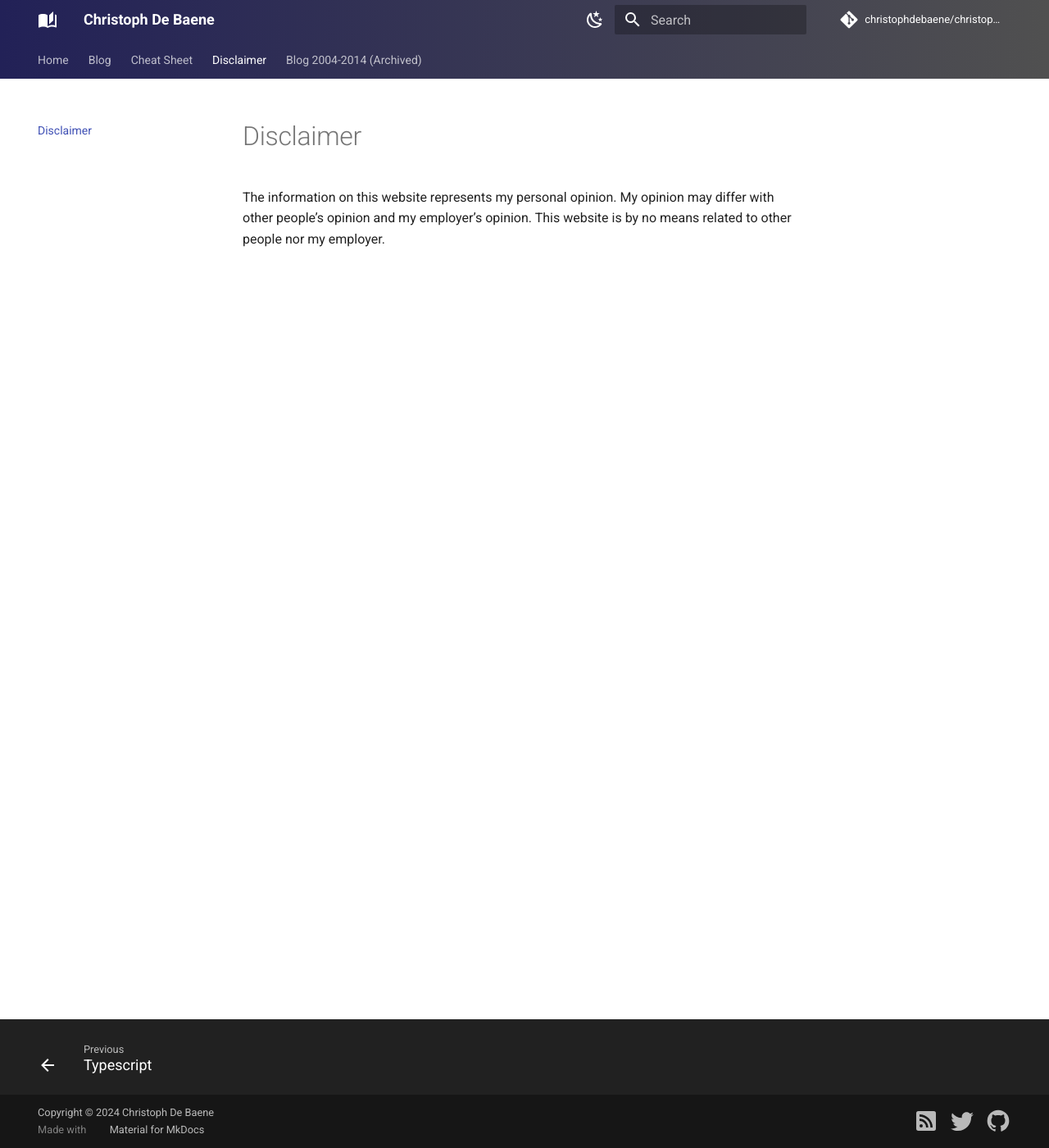
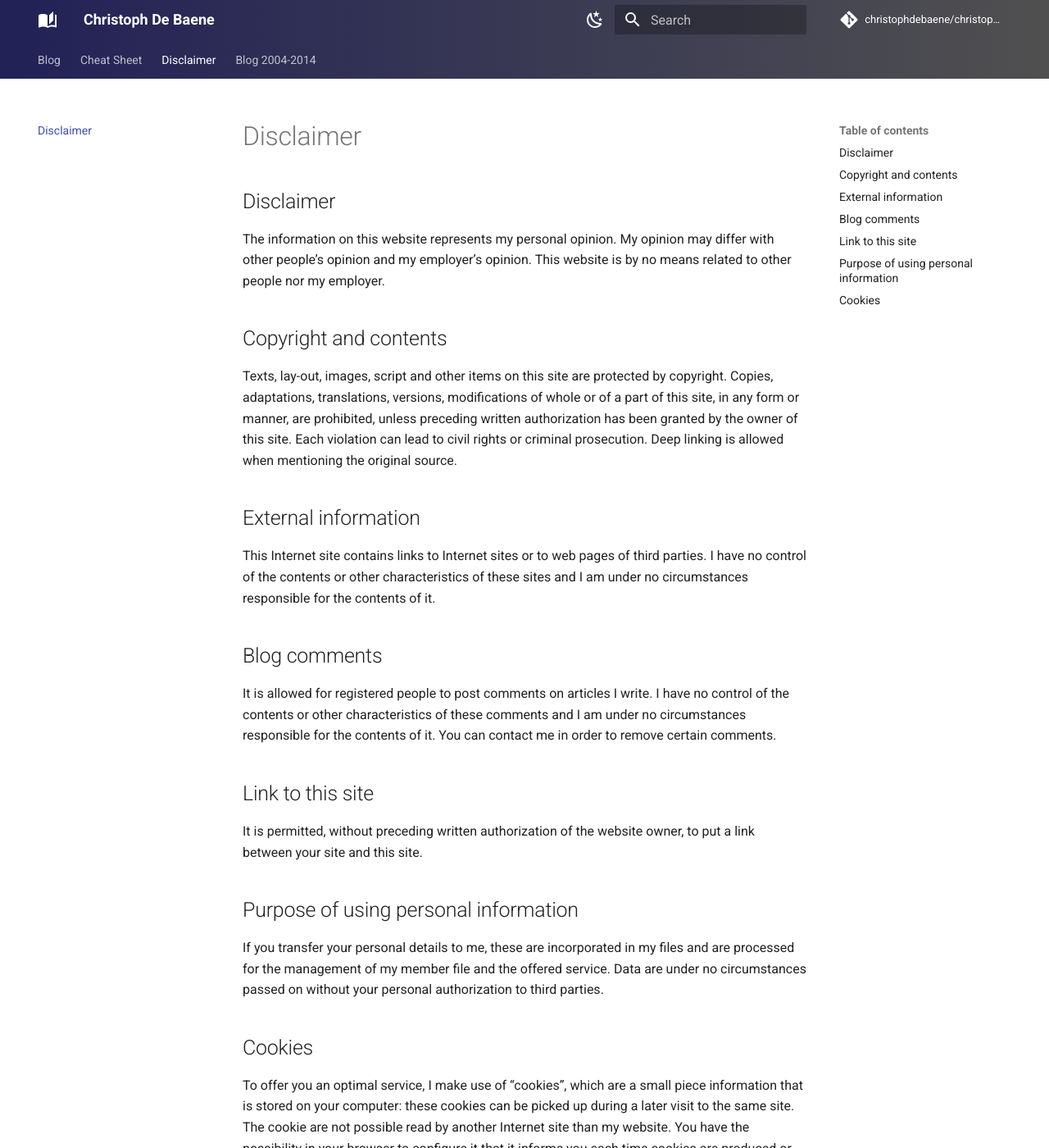
Before and after one commit to christophdebaene/christophdebaene.github.io, an MkDocs documentation site: the page built from docs/disclaimer.md, in a window 1280 px wide and 1400 px high. Shown: the whole window at 82% size. Built offline with MkDocs 1.6.1 and Material for MkDocs 9.7.7, drawn with Linux system fonts in a browser that asks for light colours; comment, search, counter and statistics services are not loaded; some of the changed text lies outside the part shown.

Commit message:
First blog post and refinements

```diff
--- a/docs/assets/css/extra.css
+++ b/docs/assets/css/extra.css
@@ -9,7 +9,12 @@
     max-height: 1.6rem;
 }
 
-.iconlink {
+.center {
+    display: block;
+    margin: 0 auto;
+}
+
+.icon-link {
     position: relative;
     top: 2px;
     margin-right: 6px;
--- a/docs/assets/js/extra.js
+++ b/docs/assets/js/extra.js
@@ -12,14 +12,14 @@ function iconlink()
     for (const link of links) {
 
         const href = link.getAttribute("href");
-        if (href && href.startsWith("http") && link.hostname !== location.hostname && !excludes.includes(href))
+        if (href && href.startsWith("https") && link.hostname !== location.hostname && !excludes.includes(href))
         {
             link.target = "_blank";
             link.rel = "noopener";
 
             const img = document.createElement("img");
             img.src = "https://www.google.com/s2/favicons?domain=" + href;
-            img.className = "iconlink";
+            img.className = "icon-link";
             img.width = 16;
             img.height = 16;
 
--- a/docs/disclaimer.md
+++ b/docs/disclaimer.md
@@ -1,3 +1,22 @@
-# Disclaimer
+## Disclaimer
+The information on this website represents my personal opinion. My opinion may differ with other people’s opinion and my employer’s opinion. This website is by no means related to other people nor my employer.
 
-The information on this website represents my personal opinion. My opinion may differ with other people’s opinion and my employer’s opinion. This website is by no means related to other people nor my employer.
+## Copyright and contents
+Texts, lay-out, images, script and other items on this site are protected by copyright. Copies, adaptations, translations, versions, modifications of whole or of a part of this site, in any form or manner, are prohibited, unless preceding written authorization has been granted by the owner of this site. Each violation can lead to civil rights or criminal prosecution. Deep linking is allowed when mentioning the original source.
+
+## External information
+This Internet site contains links to Internet sites or to web pages of third parties. I have no control of the contents or other characteristics of these sites and I am under no circumstances responsible for the contents of it.
+
+## Blog comments
+It is allowed for registered people to post comments on articles I write. I have no control of the contents or other characteristics of these comments and I am under no circumstances responsible for the contents of it. You can contact me in order to remove certain comments.
+
+## Link to this site
+It is permitted, without preceding written authorization of the website owner, to put a link between your site and this site.
+
+## Purpose of using personal information
+
+If you transfer your personal details to me, these are incorporated in my files and are processed for the management of my member file and the offered service. Data are under no circumstances passed on without your personal authorization to third parties.
+
+## Cookies
+
+To offer you an optimal service, I make use of “cookies”, which are a small piece information that is stored on your computer: these cookies can be picked up during a later visit to the same site. The cookie are not possible read by another Internet site than my website. You have the possibility in your browser to configure it that it informs you each time cookies are produced or used. Blocking cookies of my site may result in incorrect behavior of my website.
--- a/mkdocs.yml
+++ b/mkdocs.yml
@@ -41,6 +41,8 @@ theme:
 plugins:
   - search
   - table-reader
+  - glightbox:
+      effect: zoom
   - macros
   - tags:
       tags_file: blog/tags.md
@@ -48,6 +50,7 @@ plugins:
       blog_toc: true
       post_url_format: "{slug}"
       post_excerpt: optional
+      post_excerpt_separator: <!-- more -->
       post_date_format: long
       post_url_date_format: yyyy/MM/dd
       archive: true
@@ -59,6 +62,9 @@ plugins:
       categories:
         - categories
         - tags
+  - redirects:
+      redirect_maps:
+        'index.md': 'blog/index.md'
 
 markdown_extensions:
   - attr_list
@@ -88,7 +94,6 @@ markdown_extensions:
           format: !!python/name:pymdownx.superfences.fence_code_format
 
 nav:
-  - index.md
   - Blog:
     - blog/index.md
     - blog/tags.md
@@ -98,7 +103,7 @@ nav:
     - cheat-sheet/python.md
     - cheat-sheet/typescript.md
   - disclaimer.md
-  - Blog 2004-2014 (Archived):
+  - Blog 2004-2014:
     - blog2004
 
 extra:
--- a/requirements.txt
+++ b/requirements.txt
@@ -2,3 +2,5 @@ mkdocs-material
 mkdocs-rss-plugin
 mkdocs-table-reader-plugin
 mkdocs-macros-plugin
+mkdocs-glightbox
+mkdocs-redirects
```
Also changed, not shown: docs/blog/posts/2024/a-fresh-start.md (added, +21 -0 lines), readme.md (+2 -1 lines), docs/blog/index.md (line endings or trailing spaces), docs/blog/posts/2024/assets/images/blog-dasblog.png (added), docs/blog/posts/2024/assets/images/blog-wordpress.png (added).
